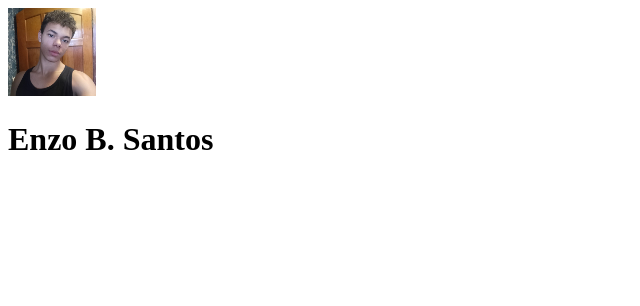
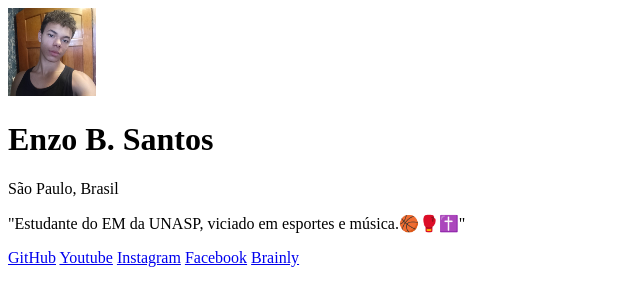
Before and after one commit to Enzo-B-Santos-12c/meus-links, a plain HTML site: page index.html in a window 1280 px wide. Shown: the whole page, without its empty margins (0-640 px from the left). Drawn offline with Linux system fonts and the light colour scheme.

Commit message:
término do desenvolvimento do HTML

```diff
--- a/index.html
+++ b/index.html
@@ -9,6 +9,15 @@
     <div>
         <img src="./enzo88x88.jpg" alt="imagem do criador da pagina de links: Enzo B. Santos">
         <h1> Enzo B. Santos</h1>
+        <p>São Paulo, Brasil</p>
+
+        <p>"Estudante do EM da UNASP, viciado em esportes e música.🏀🥊✝️"</p>
+
+        <a href="https://github.com/Enzo-B-Santos-12c"> GitHub</a>
+        <a href="https://www.youtube.com/channel/UCyISv3njRGR_UGcB13OO-qg">Youtube</a>
+        <a href="https://www.instagram.com/_enzxy_/"> Instagram</a>
+        <a href="https://www.facebook.com/enzo.mito.925/"> Facebook</a>
+        <a href="https://brainly.com.br/app/profile/18458088"> Brainly</a>
     </div>
 </body>
 </html>
```
